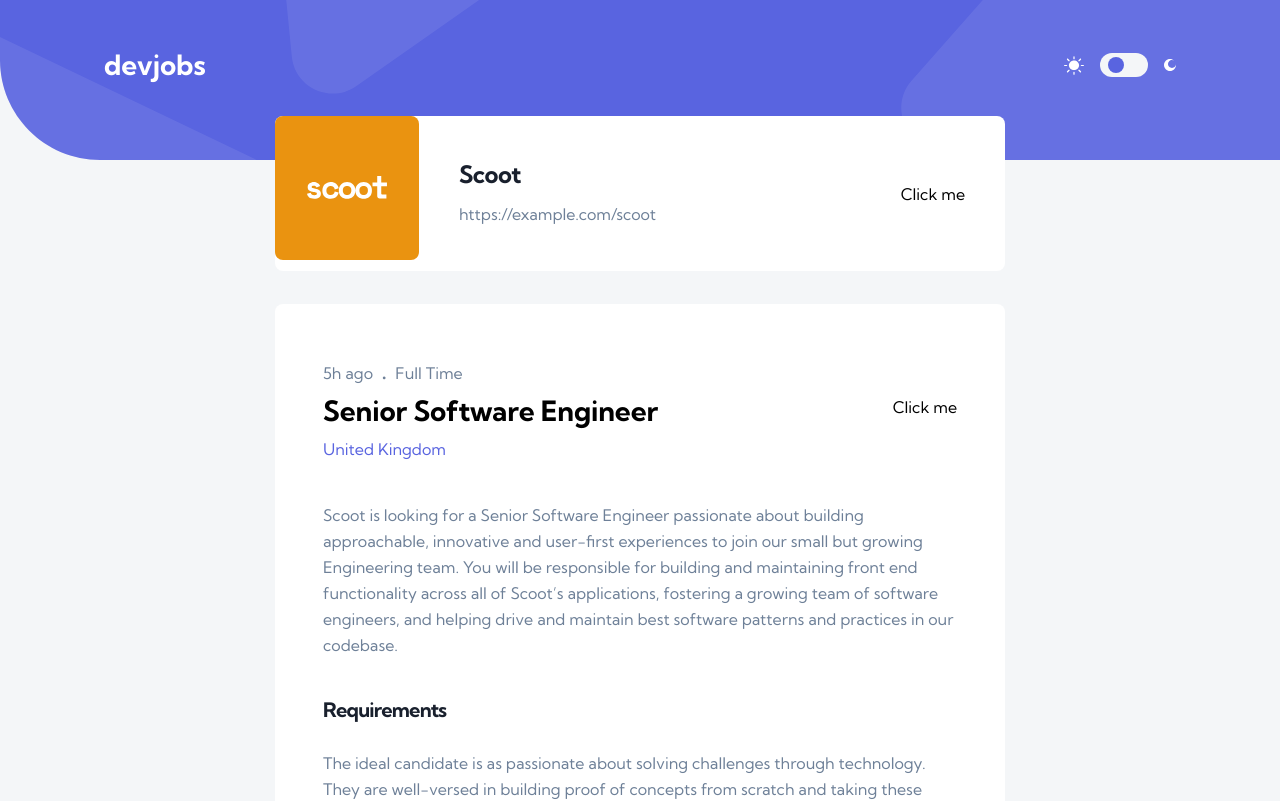
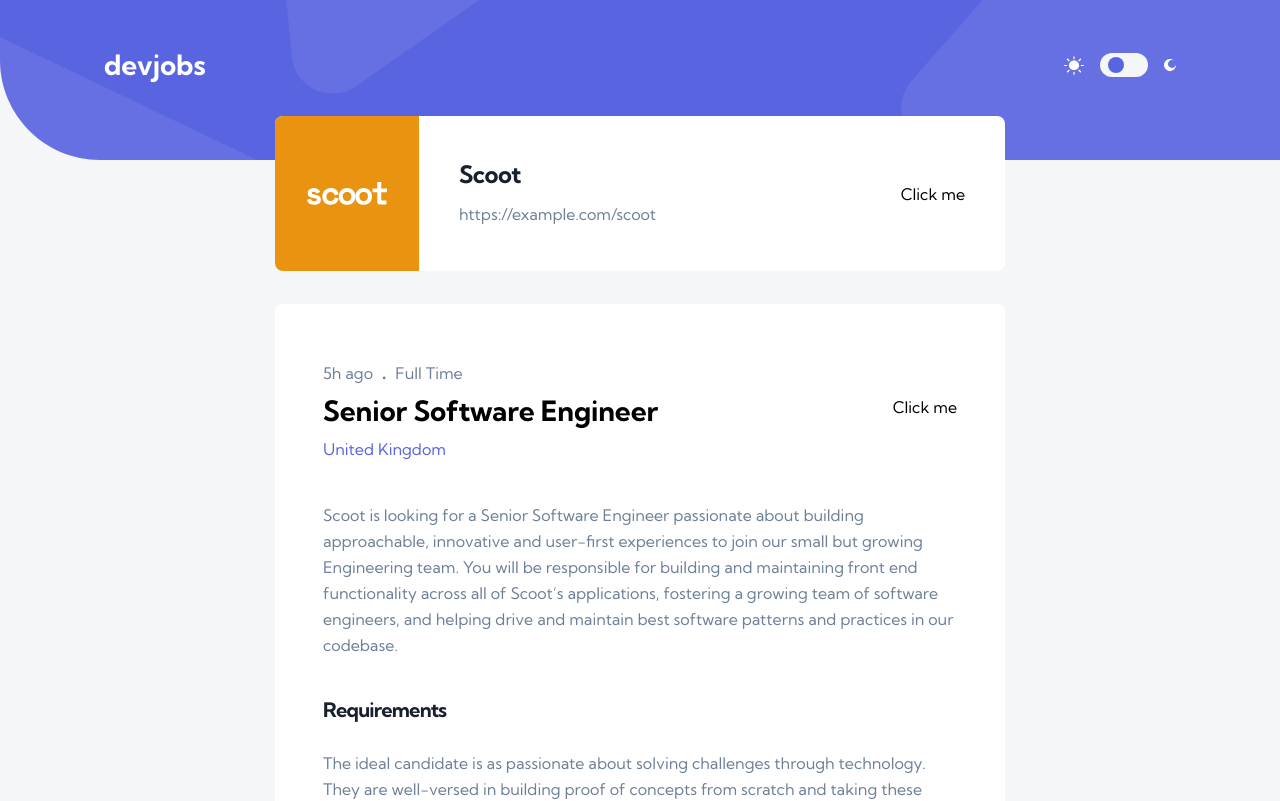
Before and after one commit to DpbProjects/devjob-web-app, a React (Vite) app: page /job-detail/1 in a window 1280 px wide. Shown: the top 801 px of the page. Built offline with nearby package versions, Linux system fonts and the light colour scheme.

Commit message:
fix: border radius on small and above devices

```diff
--- a/src/pages/jobs-details.tsx
+++ b/src/pages/jobs-details.tsx
@@ -19,7 +19,7 @@ export default function JobsDetailsPage() {
         {/* HEADER */}
         <div className="absolute top-[-44px] rounded-lg w-full flex flex-col sm:flex-row bg-white dark:bg-dark-blue">
           <div
-            className={`absolute sm:static top-[-25px] left-[143px] rounded-lg h-12 w-12 sm:rounded-s-lg  sm:min-h-36 sm:min-w-36 flex justify-center items-center ${colourVariants[variantKey]} `}
+            className={`absolute sm:static top-[-25px] left-[143px] rounded-lg min-h-12 min-w-12 sm:rounded-r-none sm:min-h-36 sm:min-w-36 flex justify-center items-center ${colourVariants[variantKey]} `}
           >
             <img className="sm:w-20" src={job?.logo} alt={job?.company} />
           </div>
```
